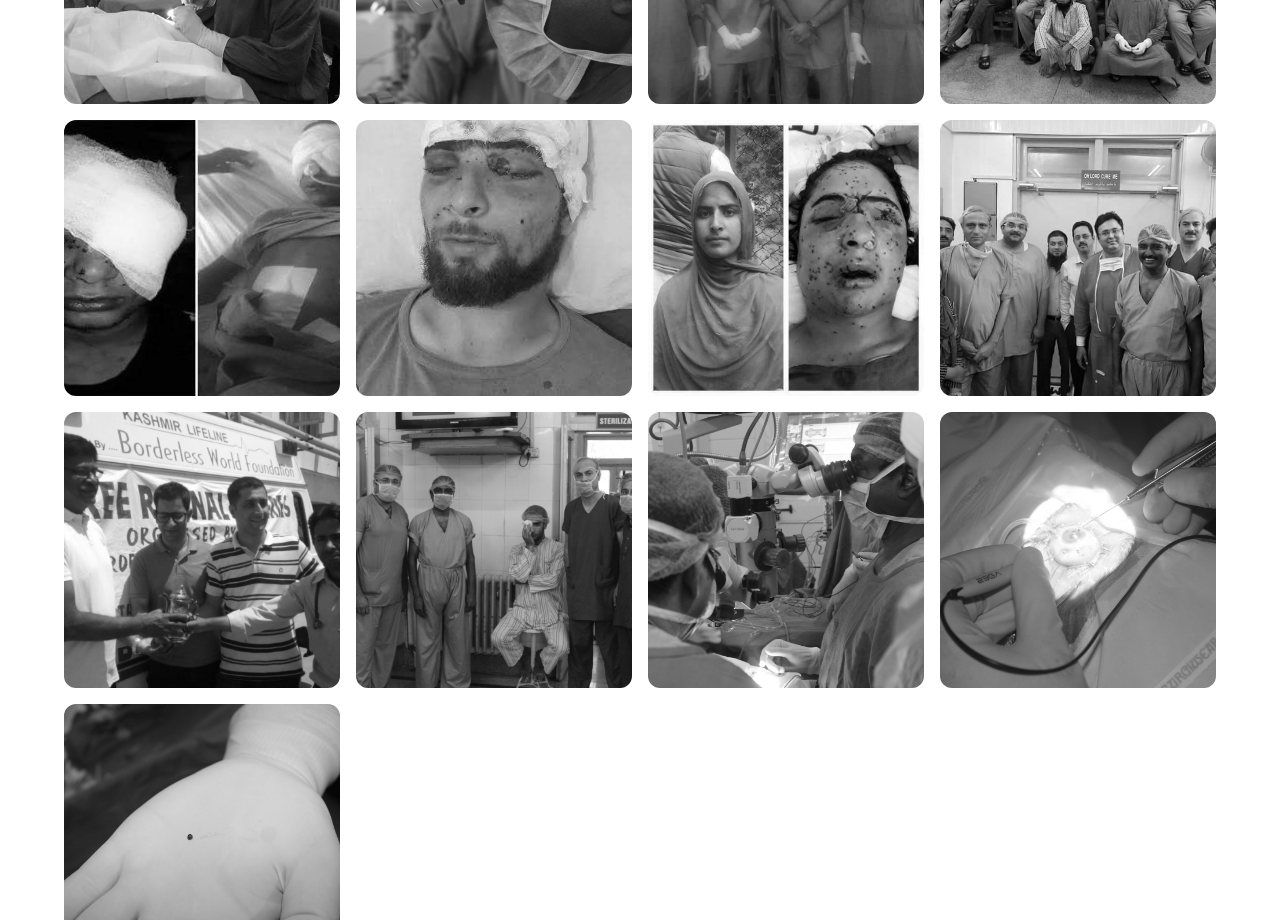
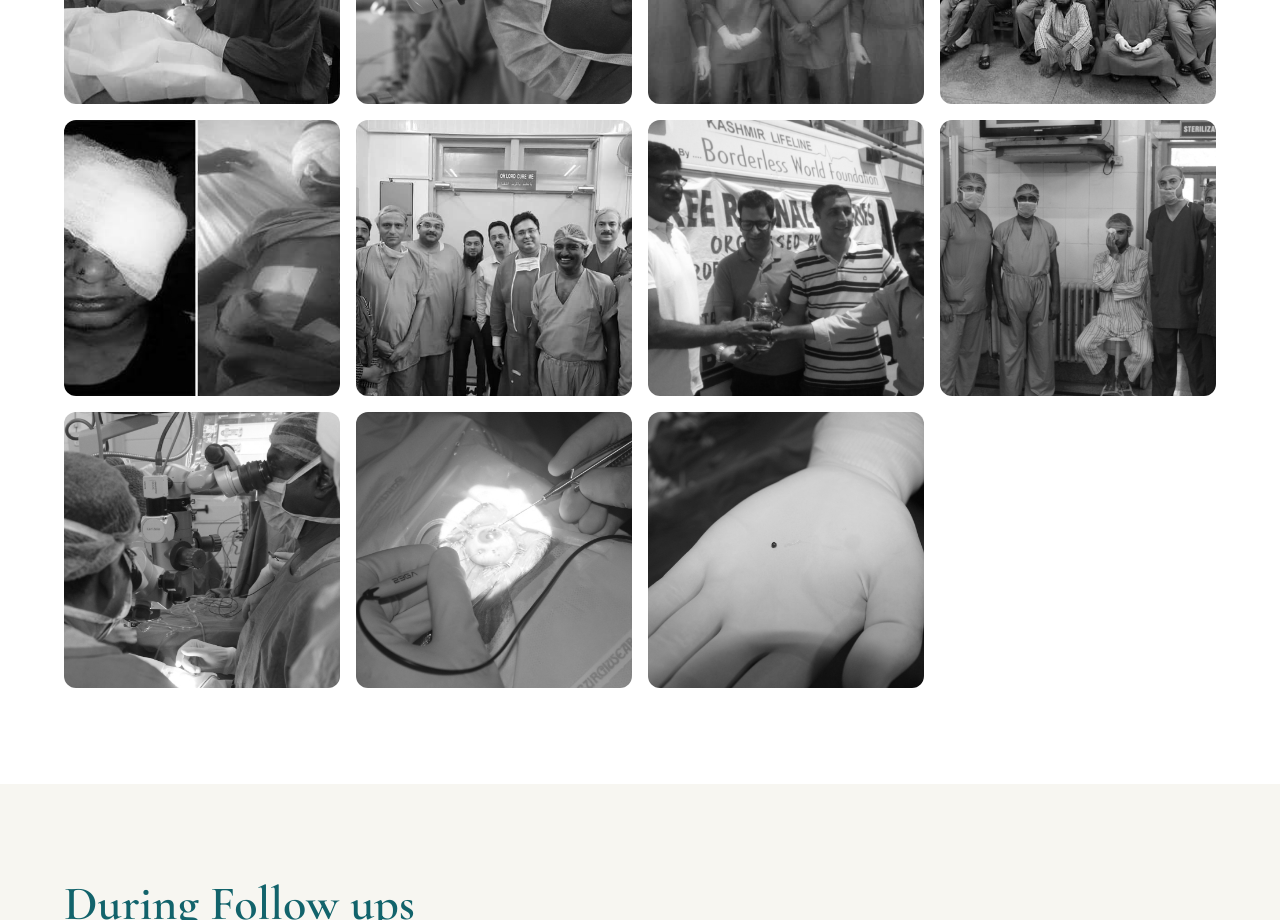
Before and after one commit to YashI2IT/Adhik_sir_freelance, a React (Vite) app: page /curing-the-gash in a window 1280 px wide. Shown: the part 10180-11100 px from the top of the page. Built offline with nearby package versions, Linux system fonts and the light colour scheme.

Commit message:
chore: remove graphic gallery images per request

```diff
--- a/src/data/curingTheGash.ts
+++ b/src/data/curingTheGash.ts
@@ -133,8 +133,6 @@ export const curingTheGashContent = {
         "/images/curing/image7.png",
         "/images/curing/image6.png",
         "/images/curing/image10.png",
-        "/images/curing/image8.png",
-        "/images/curing/image9.png",
         "/images/curing/image11.png",
         "/images/curing/image12.png",
         "/images/curing/image13.png",
```
